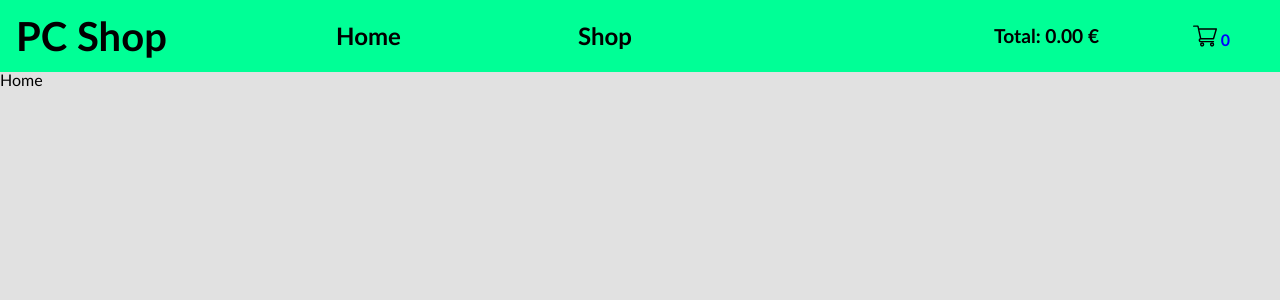
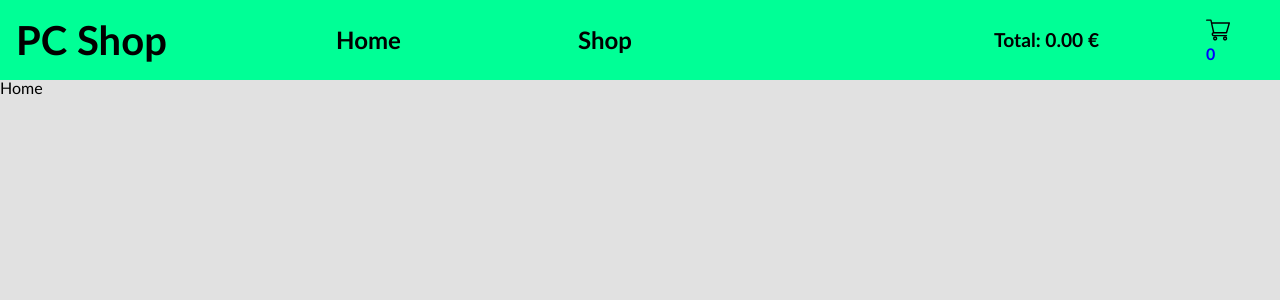
Before and after one commit to gizinski-jacek/shopping-cart-react, a React (Create React App) app: page / in a window 1280 px wide. Shown: the top 300 px of the page. Built offline with nearby package versions, Linux system fonts and the light colour scheme.

Commit message:
Class name change

```diff
--- a/src/components/NavBar.js
+++ b/src/components/NavBar.js
@@ -17,7 +17,7 @@ const NavBar = (props) => {
 				<h3 className='itemsTotalPrice'>
 					Total: {totalPrice + ' \u20AC'}
 				</h3>
-				<div className='cartTotalCount' onClick={toggle}>
+				<div className='cartIconCount' onClick={toggle}>
 					<img
 						className='cartIcon'
 						src='/assets/cartIcon.svg'
```
